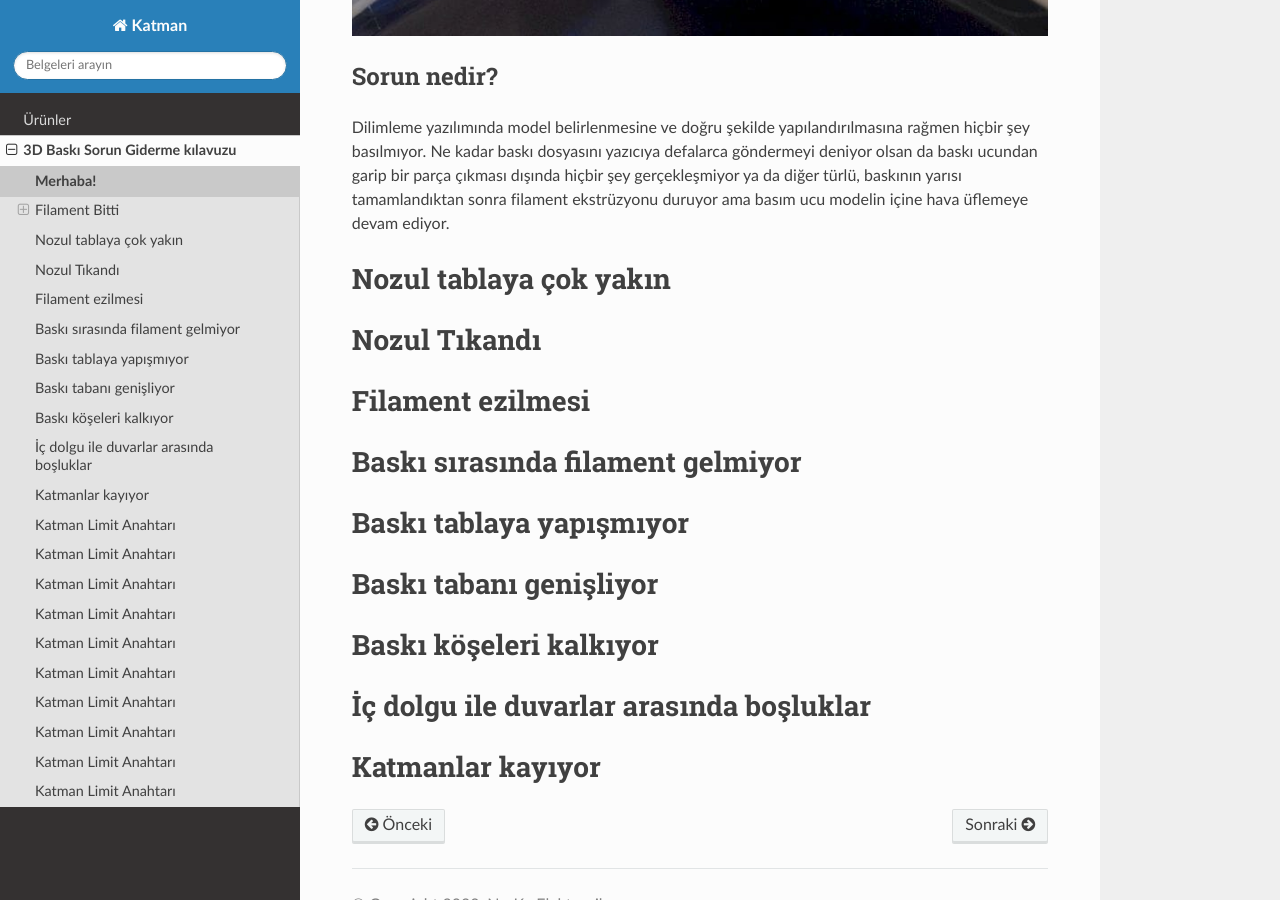
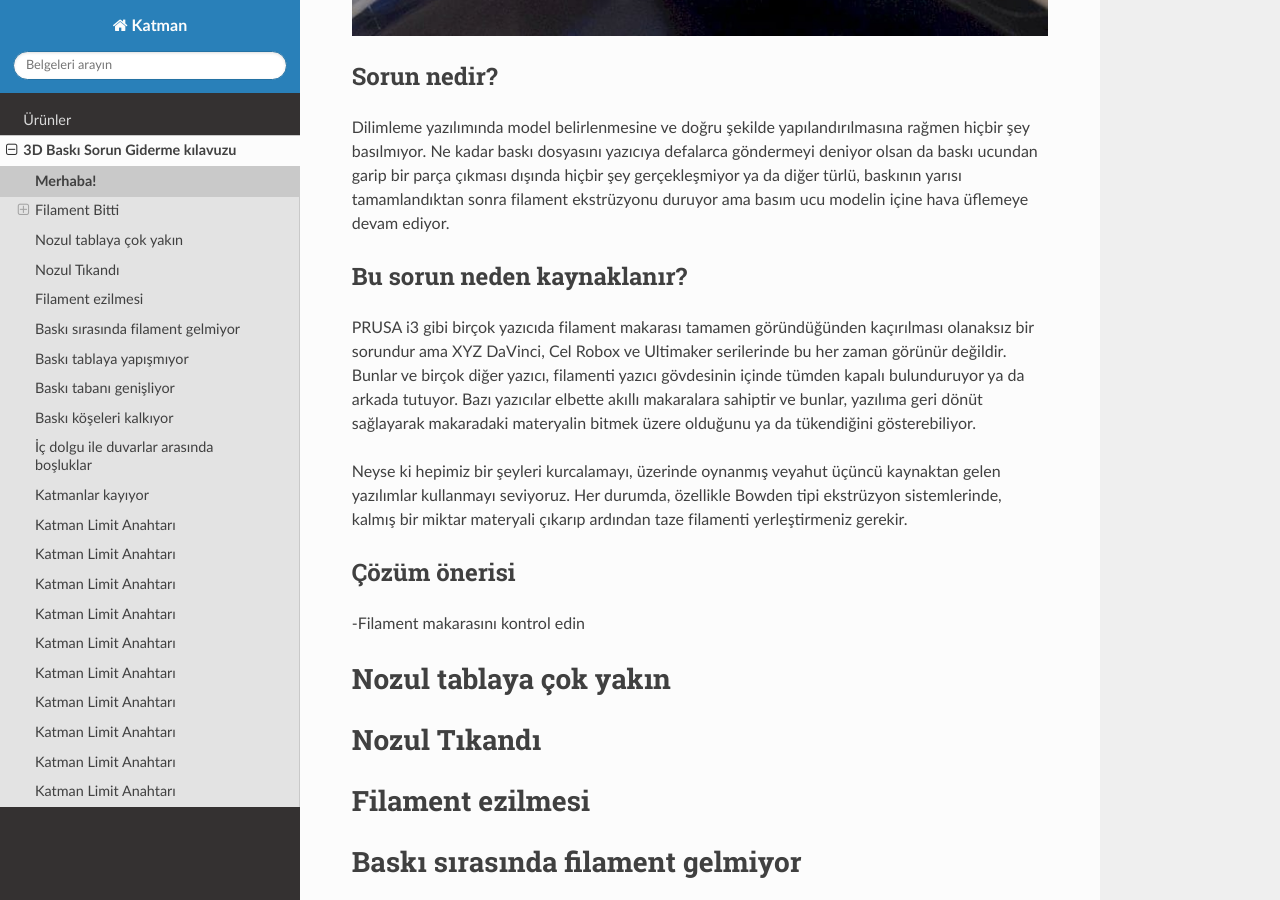
Before and after one commit to katman3d/katman-docs, a Sphinx documentation site: the page built from docs/sorunlar/1filamentbitti.rst, in a window 1280 px wide and 900 px high, scrolled down 773 px. Built offline with Sphinx 7.4.7 and the Read the Docs theme 2.0.0, drawn with Linux system fonts in a browser that asks for light colours.

Commit message:
Update 1filamentbitti.rst

```diff
--- a/docs/sorunlar/1filamentbitti.rst
+++ b/docs/sorunlar/1filamentbitti.rst
@@ -16,10 +16,20 @@ Sorun nedir?
 -----------------
 Dilimleme yazılımında model belirlenmesine ve doğru şekilde yapılandırılmasına rağmen hiçbir şey basılmıyor. Ne kadar baskı dosyasını yazıcıya defalarca göndermeyi deniyor olsan da baskı ucundan garip bir parça çıkması dışında hiçbir şey gerçekleşmiyor ya da diğer türlü, baskının yarısı tamamlandıktan sonra filament ekstrüzyonu duruyor ama basım ucu modelin içine hava üflemeye devam ediyor.
 
+Bu sorun neden kaynaklanır?
+-------------------------------
+PRUSA i3 gibi birçok yazıcıda filament makarası tamamen göründüğünden kaçırılması olanaksız bir sorundur ama XYZ DaVinci, Cel Robox ve Ultimaker serilerinde bu  her zaman görünür değildir. Bunlar ve birçok diğer yazıcı, filamenti yazıcı gövdesinin içinde tümden kapalı bulunduruyor ya da arkada tutuyor. Bazı yazıcılar elbette akıllı makaralara sahiptir ve bunlar, yazılıma geri dönüt sağlayarak makaradaki materyalin bitmek üzere olduğunu ya da tükendiğini gösterebiliyor.
+
+Neyse ki hepimiz bir şeyleri kurcalamayı, üzerinde oynanmış veyahut üçüncü kaynaktan gelen yazılımlar kullanmayı seviyoruz. Her durumda, özellikle Bowden tipi ekstrüzyon sistemlerinde, kalmış bir miktar materyali çıkarıp ardından taze filamenti yerleştirmeniz gerekir.
+
+Çözüm önerisi
+--------------
+-Filament makarasını kontrol edin
 
 
 Nozul tablaya çok yakın
 ========================
+
 
 
 
```
